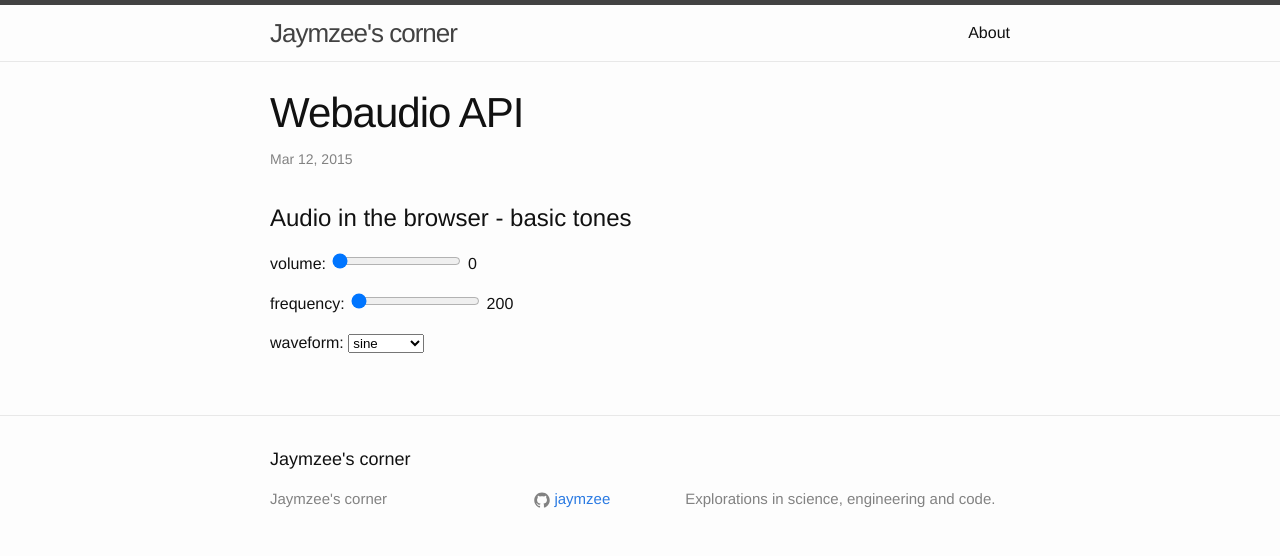
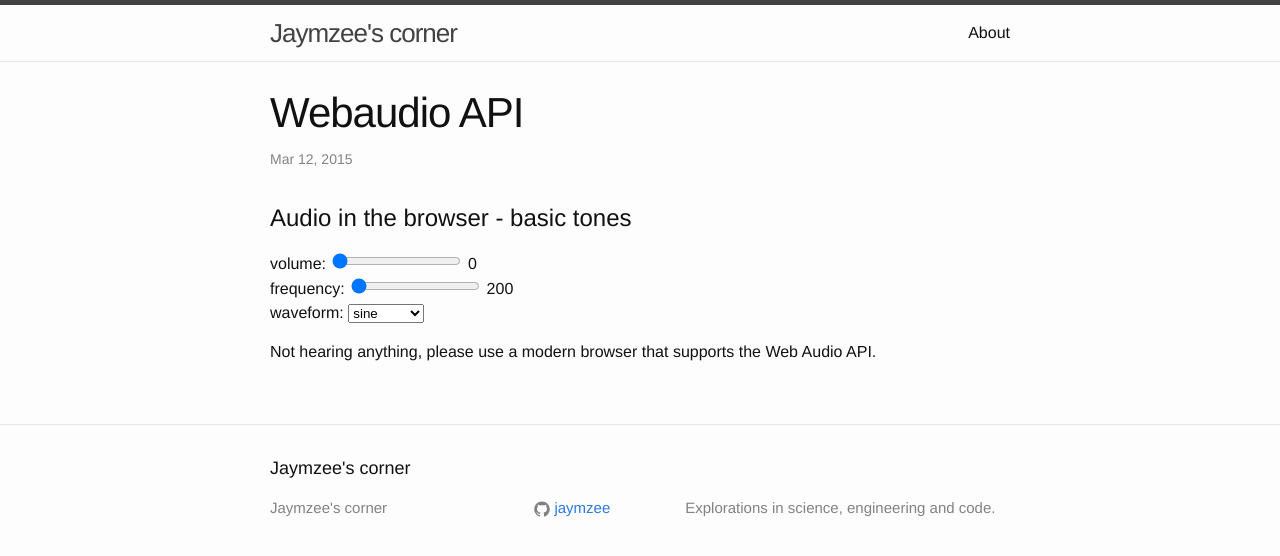
Before and after one commit to jaymzee/jaymzee.github.io, a Jekyll site: the page built from _posts/2015-03-12-webaudio.markdown, in a window 1280 px wide. Shown: the top 556 px of the page. Built offline with Jekyll 4.4.1, drawn with Linux system fonts in a browser that asks for light colours.

Commit message:
compatibility with chrome

```diff
--- a/_posts/2015-03-12-webaudio.markdown
+++ b/_posts/2015-03-12-webaudio.markdown
@@ -5,43 +5,50 @@
 #Audio in the browser - basic tones
 
 volume: <input id="volume" type="range" min="0" max="100" value="0">
-<span id="volumex"></span>
-
+<span id="volumex"></span><br>
 frequency: <input id="frequency" type="range" min="200" max="5000" value="200">
-<span id="frequencyx"></span>
-
+<span id="frequencyx"></span><br>
 waveform: <select id="waveform">
- <option value="sine">sine</option>
- <option value="square">square</option>
- <option value="sawtooth">sawtooth</option>
+  <option value="sine">sine</option>
+  <option value="square">square</option>
+  <option value="sawtooth">sawtooth</option>
 </select>
 
+Not hearing anything, please use a modern browser that supports the Web Audio API.
+
 <script type="text/javascript">
-if (typeof webkitAudioContext == "function") {
-    AudioContext = webkitAudioContext;
+
+"use strict";
+
+if (typeof AudioContext != "function" &&
+  typeof webkitAudioContext == "function") {
+  window.AudioContext = webkitAudioContext;
 }
+
 window.onload = function () {
-    var context = new AudioContext();
-    var osc1 = context.createOscillator();
-    var gain1 = context.createGain();
-    osc1.connect(gain1);
-    gain1.connect(context.destination);
-    osc1.start();
+  var context = new AudioContext();
+  var osc1 = context.createOscillator();
+  var gain1 = context.createGain();
+  osc1.connect(gain1);
+  gain1.connect(context.destination);
+  osc1.start();
 
-    document.getElementById("volume").onchange = function () {
-        gain1.gain.value = this.value / 100;
-        document.getElementById("volumex").innerHTML = this.value;
-    };
-    document.getElementById("frequency").onchange = function () {
-        osc1.frequency.value = this.value;
-        document.getElementById("frequencyx").innerHTML = this.value;
-    };
-    document.getElementById("waveform").onchange = function () {
-        osc1.type = this.value;
-    };
+  document.getElementById("volume").onchange = function () {
+    gain1.gain.value = this.value / 100;
+    document.getElementById("volumex").innerHTML = this.value;
+  };
+  document.getElementById("frequency").onchange = function () {
+    //osc1.frequency.value = this.value;
+    osc1.frequency.setValueAtTime(this.value, context.currentTime);
+    document.getElementById("frequencyx").innerHTML = this.value;
+  };
+  document.getElementById("waveform").onchange = function () {
+    osc1.type = this.value;
+  };
 
-    document.getElementById("volume").onchange();
-    document.getElementById("frequency").onchange();
-    document.getElementById("waveform").onchange();
+  document.getElementById("volume").onchange();
+  document.getElementById("frequency").onchange();
+  document.getElementById("waveform").onchange();
 };
+
 </script>
```
